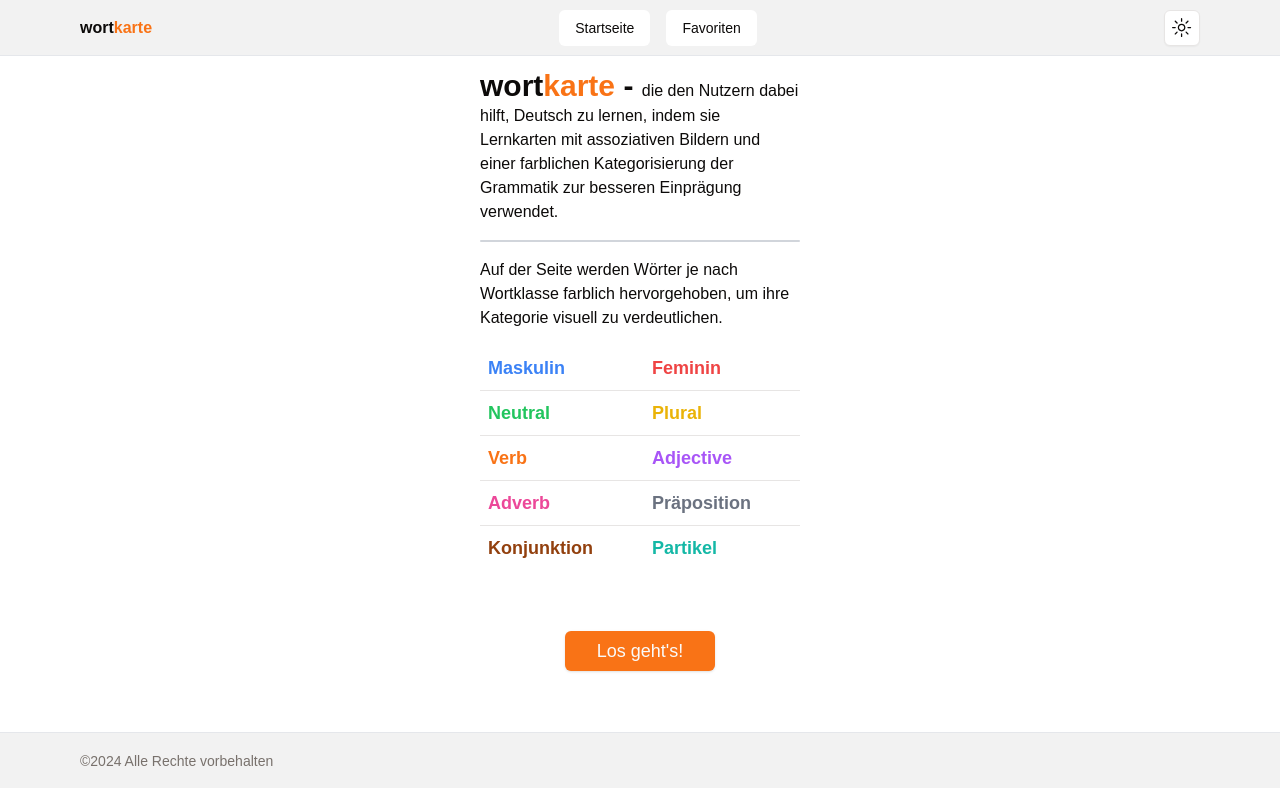
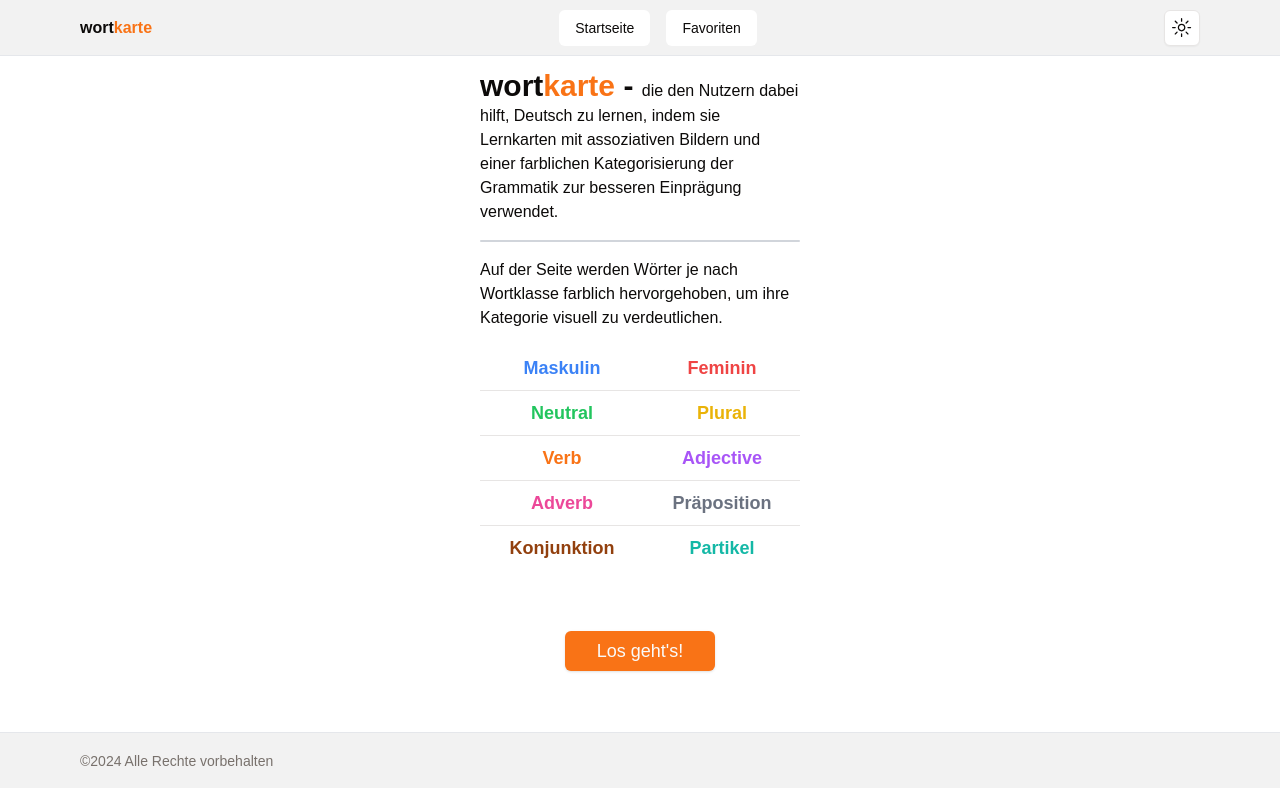
Before and after one commit to stoczec/wortkarte, a Next.js app: page / in a window 1280 px wide. Built offline with nearby package versions, Linux system fonts and the light colour scheme.

Commit message:
"Removed unused imports and pagination logic from PaginatedPage component, and updated GrammarTable component to center text"

```diff
--- a/src/components/GrammarTable.tsx
+++ b/src/components/GrammarTable.tsx
@@ -4,7 +4,7 @@ import { Table, TableBody, TableCell, TableRow } from '@/components/ui/table'
 export const GrammarTable = () => {
 	return (
 		<Table>
-			<TableBody>
+			<TableBody className="text-center">
 				<TableRow>
 					<TableCell className="text-blue-500 text-lg font-bold">
 						Maskulin
```
Also changed, not shown: src/app/page/[page]/page.tsx (+1 -118 lines).
